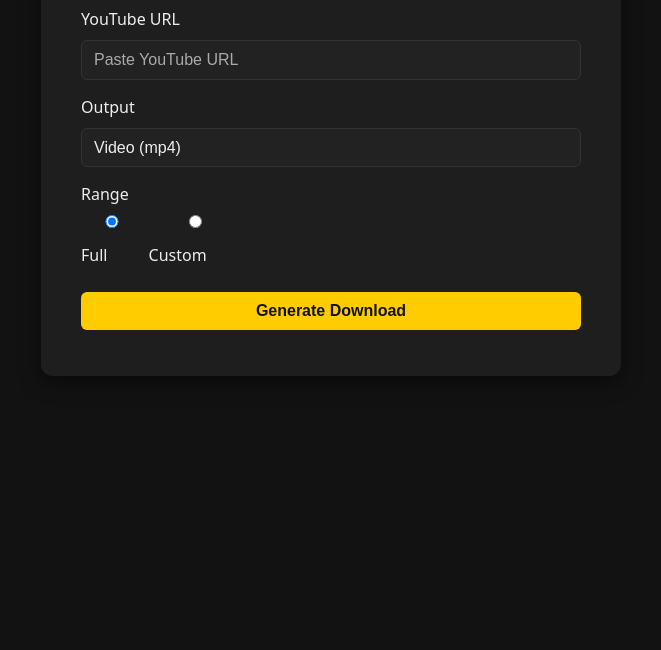
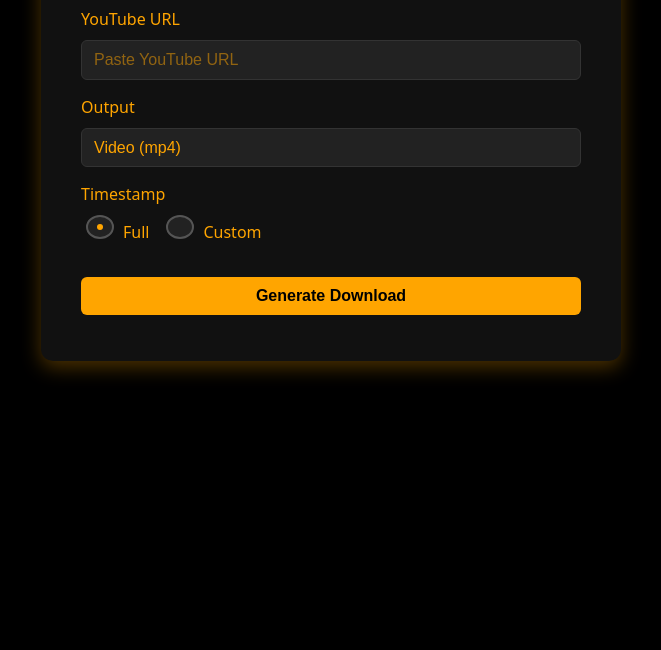
Before and after one commit to leaaaty/ytclipper, a plain HTML site: page index.html in a window 1280 px wide. Shown: the part 150-800 px from the top of the page, without its empty margins (309-970 px from the left). Drawn offline with Linux system fonts and the light colour scheme.

Commit message:
change style

```diff
--- a/index.html
+++ b/index.html
@@ -20,7 +20,7 @@
         <option value="audio">Audio (mp3)</option>
       </select>
 
-      <label>Range</label>
+      <label>Timestamp</label>
       <div class="radio-group">
         <label><input type="radio" name="range" value="full" checked> Full</label>
         <label><input type="radio" name="range" value="custom"> Custom</label>
--- a/style.css
+++ b/style.css
@@ -1,8 +1,8 @@
-/* Global dark theme */
+/* Global black & orange theme */
 body {
   font-family: system-ui, "Segoe UI", Roboto, Arial, sans-serif;
-  background-color: #121212;
-  color: #eee;
+  background-color: #000; /* black background */
+  color: #ffa500; /* orange text */
   margin: 0;
   padding: 0;
   display: flex;
@@ -14,9 +14,9 @@
 .container {
   margin: 40px 20px;
   padding: 30px 40px;
-  background-color: #1e1e1e;
+  background-color: #111; /* dark container */
   border-radius: 12px;
-  box-shadow: 0 6px 20px rgba(0,0,0,0.5);
+  box-shadow: 0 6px 20px rgba(255,165,0,0.3); /* soft orange shadow */
   width: 100%;
   max-width: 500px;
 }
@@ -25,7 +25,7 @@
   text-align: center;
   margin-bottom: 24px;
   font-size: 2rem;
-  color: #ffcc00;
+  color: #ffa500; /* bright orange */
 }
 
 input, select, button {
@@ -37,19 +37,19 @@
   border-radius: 6px;
   border: 1px solid #333;
   background-color: #222;
-  color: #eee;
+  color: #ffa500; /* orange text */
   outline: none;
   box-sizing: border-box;
   transition: 0.2s;
 }
 
 input::placeholder {
-  color: #aaa;
+  color: #ffa50080; /* semi-transparent orange */
 }
 
 input:focus, select:focus {
-  border-color: #ffcc00;
-  box-shadow: 0 0 6px #ffcc00;
+  border-color: #ffa500;
+  box-shadow: 0 0 6px #ffa500;
 }
 
 select {
@@ -60,8 +60,8 @@
 }
 
 button {
-  background-color: #ffcc00;
-  color: #121212;
+  background-color: #ffa500;
+  color: #000;
   border: none;
   font-weight: bold;
   cursor: pointer;
@@ -69,7 +69,7 @@
 }
 
 button:hover {
-  background-color: #e6b800;
+  background-color: #ff9500; /* slightly darker orange */
 }
 
 label {
@@ -77,10 +77,57 @@
   margin-bottom: 4px;
 }
 
+/* Radio group container */
 .radio-group {
   display: flex;
-  gap: 16px;
+  gap: 12px;
+  align-items: center;
   margin-bottom: 16px;
+}
+
+/* Smaller outer circle only */
+.radio-group input[type="radio"] {
+  appearance: none;
+  -webkit-appearance: none;
+  -moz-appearance: none;
+  width: 6px;   /* smaller outer circle */
+  height: 6px;
+  border: 2px solid #555;
+  border-radius: 50%;
+  background-color: #222;
+  position: relative;
+  cursor: pointer;
+  transition: all 0.2s ease;
+}
+
+/* Keep inner dot proportional */
+.radio-group input[type="radio"]:checked::before {
+  content: '';
+  display: block;
+  width: 6px;    /* inner dot remains same size */
+  height: 6px;
+  background-color: #ffa500;
+  border-radius: 50%;
+  position: absolute;
+  top: 50%;
+  left: 50%;
+  transform: translate(-50%, -50%);
+}
+
+/* Hover effect */
+.radio-group input[type="radio"]:hover {
+  border-color: #ffa500;
+}
+
+/* Keep label text unchanged */
+.radio-group label {
+  display: flex;
+  align-items: center;
+  gap: 6px;
+  margin: 0;
+  cursor: pointer;
+  font-weight: 500;
+  font-size: 1rem;  /* keep text size same */
 }
 
 #ts input {
@@ -89,7 +136,7 @@
 }
 
 #status a {
-  color: #ffcc00;
+  color: #ffa500;
   text-decoration: none;
   font-weight: bold;
 }
```
